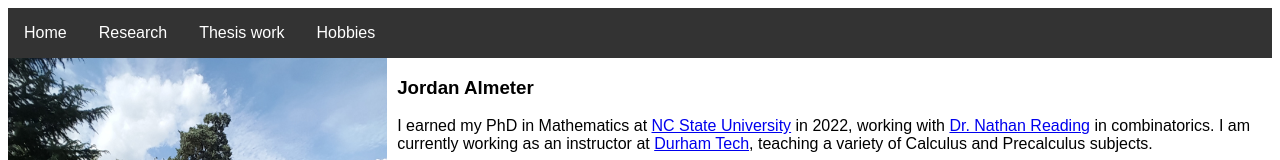
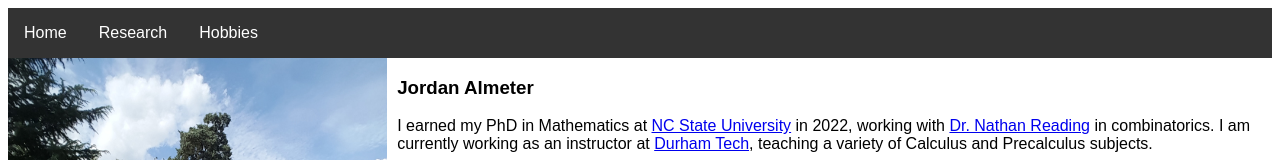
Before and after one commit to jordanalmeter/jordanalmeter.github.io, a plain HTML site: page index.html in a window 1280 px wide. Shown: the top 160 px of the page. Drawn offline with nearby package versions, Linux system fonts and the light colour scheme.

Commit message:
commented out thesis from navbar

```diff
--- a/navbar.html
+++ b/navbar.html
@@ -1,6 +1,6 @@
 <ul>
   <li><a href="/index.html">Home</a></li>
   <li><a href="/research.html">Research</a></li>
-	<li><a href="/thesis.html">Thesis work</a></li>
+	<!-- <li><a href="/thesis.html">Thesis work</a></li> -->
     <li><a href="/hobbies.html">Hobbies</a></li>
 </ul>
```
